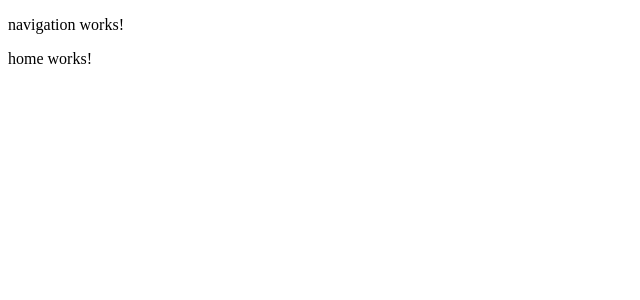
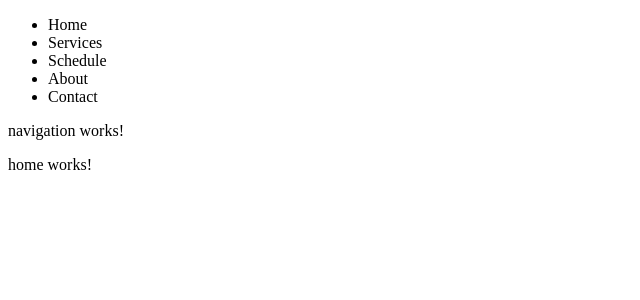
Before and after one commit to belugasanity/blue, an Angular app: page / in a window 1280 px wide. Shown: the top 300 px of the page, without its empty margins (0-640 px from the left). Built offline with nearby package versions, Linux system fonts and the light colour scheme.

Commit message:
add means to route to pages

```diff
--- a/src/app/shared/navigation/navigation.component.html
+++ b/src/app/shared/navigation/navigation.component.html
@@ -1 +1,10 @@
+<nav>
+  <ul>
+    <li routerLink="">Home</li>
+    <li routerLink="/services">Services</li>
+    <li routerLink="/schedule">Schedule</li>
+    <li routerLink="/about">About</li>
+    <li routerLink="/contact">Contact</li>
+  </ul>
+</nav>
 <p>navigation works!</p>
--- a/src/app/shared/navigation/navigation.component.ts
+++ b/src/app/shared/navigation/navigation.component.ts
@@ -1,10 +1,11 @@
 import { Component, OnInit } from '@angular/core';
 import { CommonModule } from '@angular/common';
+import { RouterModule } from '@angular/router';
 
 @Component({
   selector: 'app-navigation',
   standalone: true,
-  imports: [CommonModule],
+  imports: [CommonModule, RouterModule],
   templateUrl: './navigation.component.html',
   styleUrls: ['./navigation.component.scss']
 })
```
